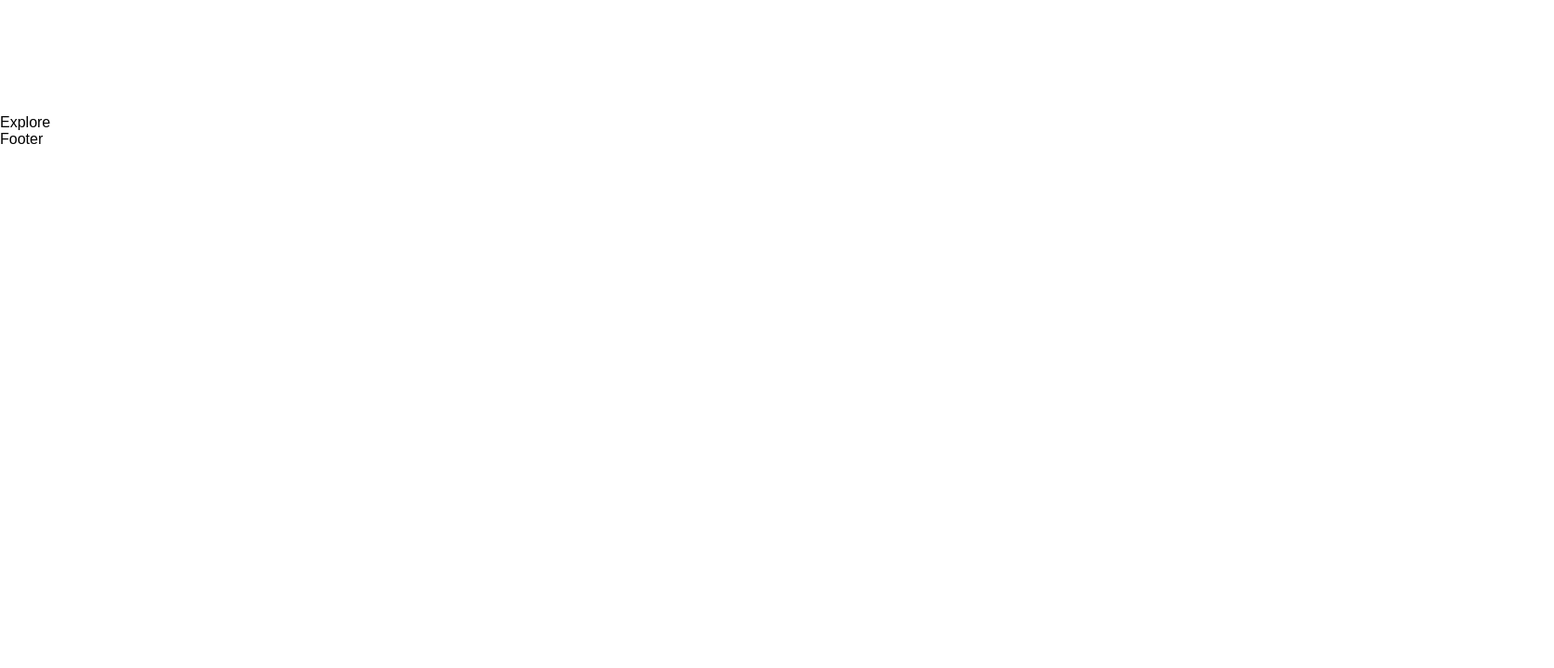
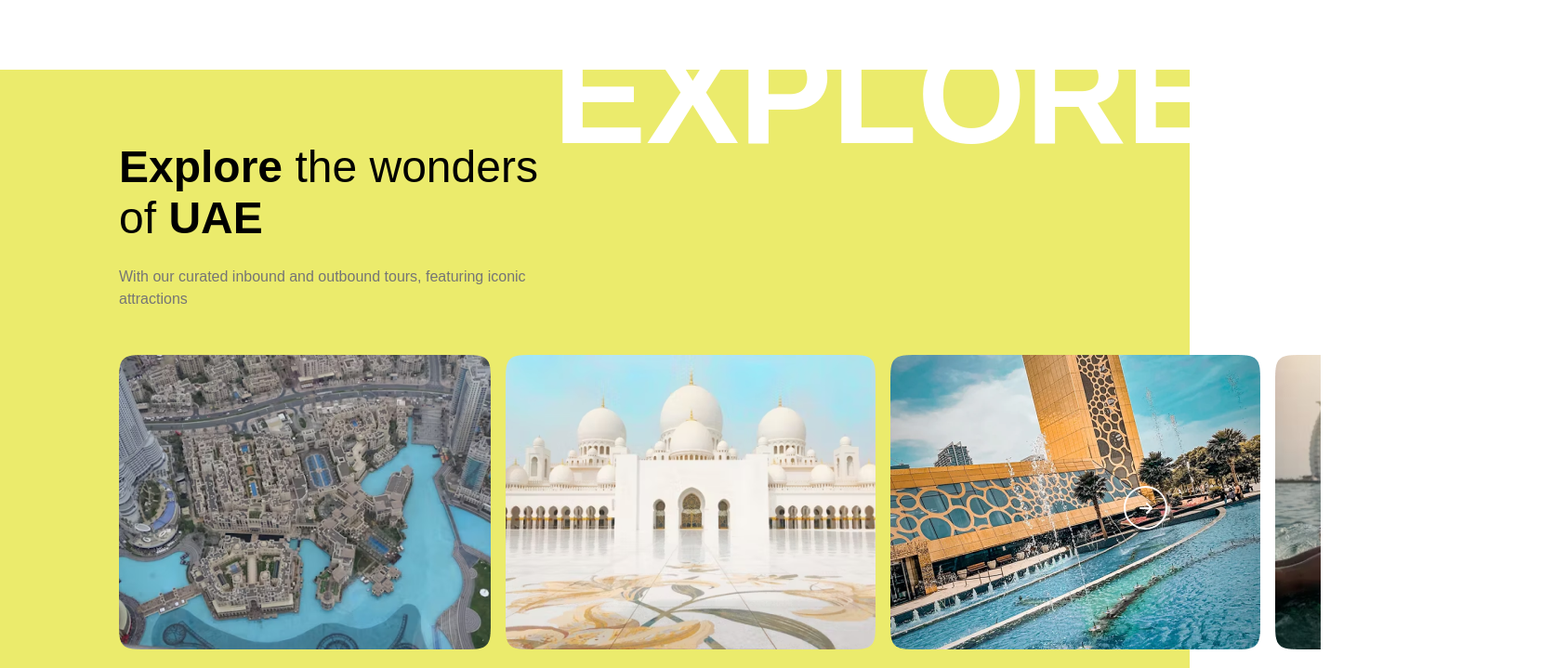
Before and after one commit to LifeofPaks/MJdreams, a React (Vite) app: page / in a window 1280 px wide. Shown: the part 2700-3419 px from the top of the page at 93% size, 1672 px wide, since content can reach past the window. Before the commit the page ends 2859 px from the top, so only its background shows below. Built offline with nearby package versions, Linux system fonts and the light colour scheme; a web font is replaced by a local one.

Commit message:
styled video section

```diff
--- a/src/components/ExploreSection/Explore.jsx
+++ b/src/components/ExploreSection/Explore.jsx
@@ -1,10 +1,62 @@
-import React from 'react'
-import "./Explore"
+import React from "react";
+import "../ExploreSection/Explore.scss";
+import burj from "../../assets/burj.png";
+import desert from "../../assets/desert.png";
+import dubai from "../../assets/dubai.png";
+import sheikh from "../../assets/sheikh.png";
+import { FontAwesomeIcon } from "@fortawesome/react-fontawesome";
+import { faArrowRight } from "@fortawesome/free-solid-svg-icons";
 
 const Explore = () => {
   return (
-    <div>Explore</div>
-  )
-}
+    <section class="explore">
+      <h1 class="big-text yellow">EXPLORE</h1>
+      <p class="explore-title">
+        <span>Explore</span> the wonders of <span>UAE</span>
+      </p>
+      <p class="text explore-text">
+        With our curated inbound and outbound tours, featuring iconic
+        attractions
+      </p>
+      <div class="explore-cards-container">
+        <div class="explore-cards">
+          <img src={burj} alt="explore-img" />
+          <p class="text-title">The Burj Khalifa</p>
+          <p class="text explore-text">
+            Serene lakeside retreat with crystal-clear waters and lush green
+            hills.
+          </p>
+        </div>
 
-export default Explore
+        <div class="explore-cards">
+          <img src={sheikh} alt="explore-img" />
+          <p class="text-title">Sheikh Zayed Mosque</p>
+          <p class="text explore-text">
+            Majestic mountains surrounded by
+            waterfalls.
+          </p>
+        </div>
+
+        <div class="explore-cards">
+          <img src={dubai} alt="explore-img" />
+          <p class="text-title">Dubai Frame</p>
+          <p class="text explore-text">
+            Golden sandy beach with turquoise waves and a warm, gentle breeze.
+          </p>
+        </div>
+
+        <div class="explore-cards last-card">
+          <img src={desert} alt="explore-img" />
+          <p class="text-title">Dese</p>
+          <p class="text explore-text">
+            Encha <br /> forem
+          </p>
+        </div>
+
+        <div class="arrow right"><FontAwesomeIcon icon={faArrowRight} /></div>
+      </div>
+    </section>
+  );
+};
+
+export default Explore;
--- a/src/components/ExploreSection/Explore.scss
+++ b/src/components/ExploreSection/Explore.scss
@@ -0,0 +1,72 @@
+.explore {
+  min-height: 100vh;
+  background: #ebeb6c;
+  position: relative;
+  padding-block: 6%;
+
+  .explore-title {
+    font-size: 48px;
+    width: 500px;
+    margin-bottom: 1.5rem;
+
+    span {
+      font-weight: 700;
+    }
+  }
+
+  .explore-text {
+    width: 470px;
+    line-height: 24px;
+  }
+
+  .big-text {
+    position: absolute;
+    font-size: 150px;
+    color: #ffffff;
+    right: -2rem;
+    top: -3.7rem;
+  }
+
+  .explore-cards-container {
+    margin-top: 3rem;
+    display: flex;
+    align-items: center;
+    gap: 1rem;
+    position: relative;
+
+    .explore-cards{
+        img {
+            margin-bottom: 1rem;
+            transition: transform 0.3s ease-in-out;
+          }
+
+          &.explore-cards:hover{
+
+            img{
+
+                transform: scale(1.03);
+            }
+          }
+    }
+
+
+
+    .explore-text {
+      width: 300px;
+    }
+
+    .arrow {
+      display: grid;
+      place-content: center;
+      height: 47px;
+      width: 47px;
+      border: 2px solid #ffffff;
+      border-radius: 50%;
+      cursor: pointer;
+      position: absolute;
+      color: #ffffff;
+      right: -6.5rem;
+      top: 35%;
+    }
+  }
+}
--- a/src/components/Layout/Layout.jsx
+++ b/src/components/Layout/Layout.jsx
@@ -6,6 +6,7 @@ import Services from '../ServicesSection/Services'
 import Review from '../ReviewSection/Review'
 import Explore from '../ExploreSection/Explore'
 import Footer from '../FooterSection/Footer'
+import Video from '../Video/Video'
 
 const Layout = () => {
   return (
@@ -14,6 +15,7 @@ const Layout = () => {
     <Services/>
     <Review/>
     <Explore/>
+    <Video/>
     <Footer/>
     </>
   )
--- a/src/components/ReviewSection/Review.scss
+++ b/src/components/ReviewSection/Review.scss
@@ -89,8 +89,8 @@
   }
 
   .see-more{
-    padding-top: 3rem;
-    padding-bottom: 8rem;
+    padding-top: 2rem;
+    padding-bottom: 6rem;
     width: 100%;
     display: grid;
     place-content: center;
--- a/src/components/ServicesSection/Services.scss
+++ b/src/components/ServicesSection/Services.scss
@@ -7,7 +7,7 @@
     .service-title{
         font-size: 48px;
         width: 600px;
-        margin-bottom: 2rem;
+        margin-bottom: 1.5rem;
 
         span{
             font-weight: 700;
@@ -31,7 +31,7 @@
         position: absolute;
         gap: 1rem;
         left: 0;
-        top: 31rem;
+        top: 30.5rem;
 
         .g1{
 
--- /dev/null
+++ b/src/components/Video/Video.scss
@@ -0,0 +1,28 @@
+.video{
+    min-height: 80vh;
+    background-image: url("../../assets/video-image.png");
+    background-size: cover;
+    background-position: center;
+    display: grid;
+    place-content: center;
+
+    .play{
+        display: grid;
+        place-content: center;
+        height: 69px;
+        width: 69px;
+        background: #EBEB6C;
+        border-radius: 50%;
+        cursor: pointer;
+
+        .play-icon{
+            transition: transform 0.3s ease-in-out;
+        }
+
+        &.play:hover{
+            .play-icon{
+                transform: scale(1.3);
+            }
+        }
+    }
+}
--- /dev/null
+++ b/src/components/Video/Video.tsx
@@ -0,0 +1,16 @@
+import { faPlay } from '@fortawesome/free-solid-svg-icons'
+import { FontAwesomeIcon } from '@fortawesome/react-fontawesome'
+import React from 'react'
+import "../Video/Video.scss"
+
+const Video = () => {
+  return (
+    <div className='video'>
+        <div className="play">
+        <FontAwesomeIcon icon={faPlay} className='play-icon' style={{ width: '24px', height: '24px' }}/>
+        </div>
+    </div>
+  )
+}
+
+export default Video
--- a/src/pages/AboutSection/About.jsx
+++ b/src/pages/AboutSection/About.jsx
@@ -1,9 +1,12 @@
 import React from 'react'
 import "./About.scss"
+import Footer from '../../components/FooterSection/Footer'
 
 const About = () => {
   return (
-    <div>About</div>
+    <div>
+      <Footer/>
+    </div>
   )
 }
 
```
